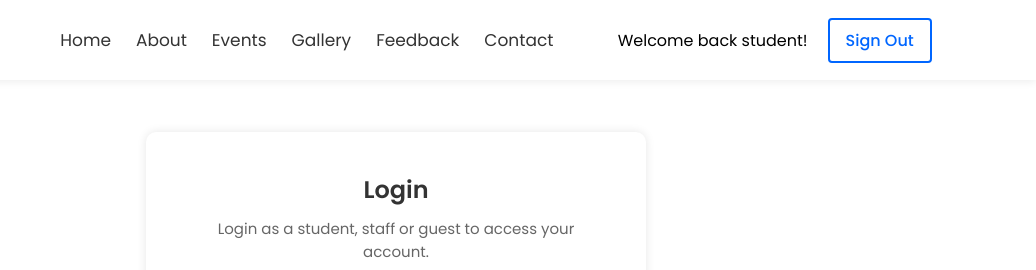
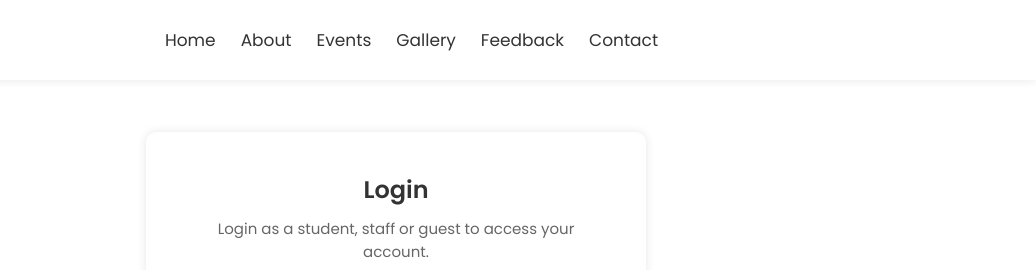
Before and after one commit to Damilee2010/CampusConnect, a plain HTML site: page index.html in a window 1280 px wide. Shown: the top 270 px of the page, 244-1280 px from the left. Drawn offline with Linux system fonts and the light colour scheme; a web font is replaced by a local one.

Commit message:
Update index.html

```diff
--- a/index.html
+++ b/index.html
@@ -24,8 +24,6 @@
             <li><a href="#contact">Contact</a></li>
         </ul>
 <div class="btn">
-    <p class="signup-link">Welcome back student!</p>
-    <button class="login-btn"><a href="index.html">Sign Out</a></button>
 </div>
 
    <div class="nav-toggle" id="navToggle" aria-label="Open navigation">
```
